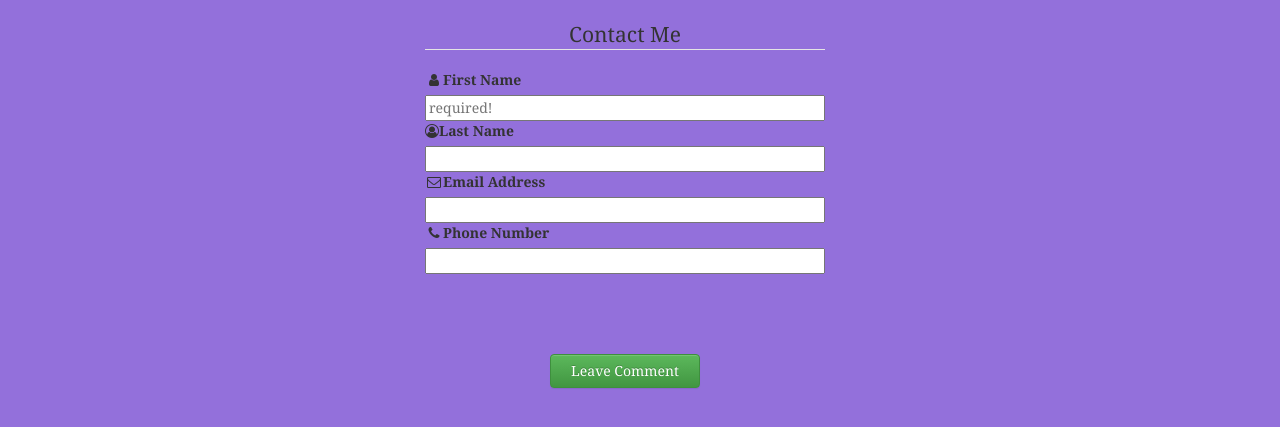
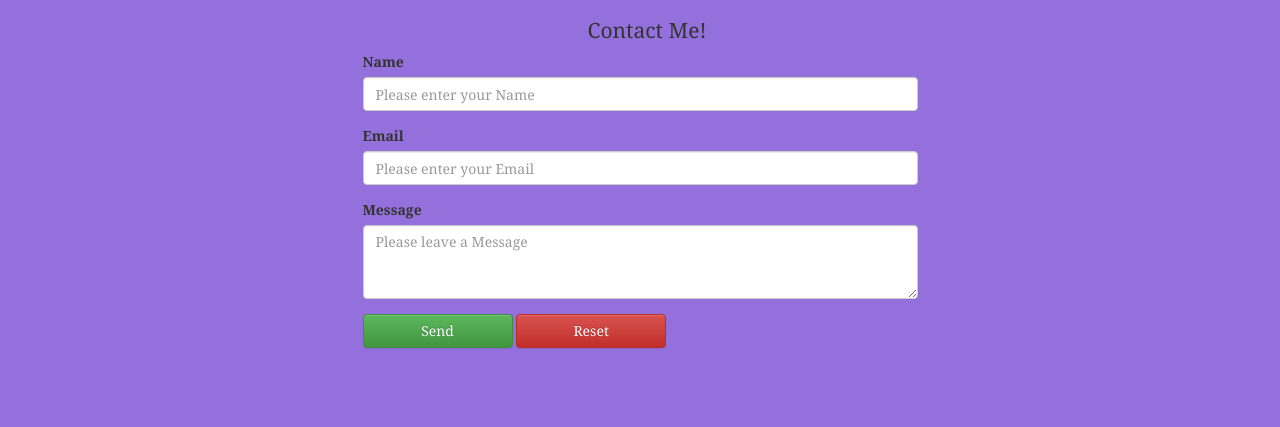
Before and after one commit to MikeRoe21/COMP1073-W2017-Assignment2-MikeRoe, a website: page Contact.html in a window 1280 px wide. Shown: the part 41-468 px from the top of the page. Drawn offline with Linux system fonts and the light colour scheme.

Commit message:
achieved form functionality

```diff
--- a/Contact.html
+++ b/Contact.html
@@ -1,9 +1,9 @@
-<!-- Contact.html by Mike Roe (200166222) on http://clientsidescriptingmikeroe.azurewebsites.net -->
+<!-- Contact.html by Mike Roe (200166222) on  -->
 <!DOCTYPE html>
 <html lang="en">
+
 <head>
     <meta charset="utf-8">
-    <meta name="viewport" content="width=device-width, initial-scale=1"
     <title>Contact</title>
     <!-- CSS stylesheets -->
     <link rel="stylesheet" href="./Scripts/lib/bootstrap/dist/css/bootstrap.min.css">
@@ -20,37 +20,43 @@
         <li><a href="index.html"><i class="fa fa-home fa-fw" aria-hidden="true"></i>Home</a></li>
         <li><a href="Projects.html"><i class="fa fa-files-o fa-fw" aria-hidden="true"></i>Projects by me</a></li>
         <!-- When clicking the logo, for some reason the URL omits the /Assets which leads to a broken page instead of displaying the logo.jpg -->
-    <li><a href="Logo.jpg" class="img"><img src="./Assets/Logo.jpg"></a></li>
+        <li>
+            <a href="Logo.jpg" class="img"><img src="./Assets/Logo.jpg"></a>
+        </li>
     </ul>
 
 
     <!-- Editing the contact form so that it will function for this assignment -->
 
+    <div class="container" id="contactform">
+        <div class="row">
+            <div class="col-md-offset-3 col-md-6">
+                <h1 id="FormHead">Contact Me!</h1>
 
-						<fieldset>
-							<legend>Contact Me</legend>
-							<div>
-								<label for="fname"><i class="fa fa-user fa-fw"></i>First Name </label>
-								<input type="text" id="fname" name="fname" placeholder="required!" required />
+                <form>
+                    <div class="form-group">
+                        <label for="Name">Name</label>
+                        <input type="text" class="form-control" id="Name" placeholder="Please enter your Name" required>
                     </div>
-                          <div>
-								<label for="lname"><i class="fa fa-user-circle-o" aria-hidden="true"></i>Last Name</label>
-								<input type="text" id="lname" name="lname"   />
+                    <div class="form-group">
+                        <label for="Email">Email</label>
+                        <input type="text" class="form-control" id="Email" placeholder="Please enter your Email" required>
                     </div>
-							<div>
-								<label for="EmailAddress"><i class="fa fa-envelope-o fa-fw"></i>Email Address</label>
-								<input type="text" id="EmailAddress" name="EmailAddress"  />
+                    <div class="form-group">
+                        <label for="Message">Message</label>
+                        <textarea class="form-control" rows="3" id="Message"  placeholder="Please leave a Message" required></textarea>
                     </div>
-							<div>
-								<label for="Phone number"><i class="fa fa-phone fa-fw"></i>Phone Number</label>
-								<input type="text" id="PhoneNumber" name="Phone Number"  />
-							</div>
-							</fieldset>
+
+                    <button type="submit" id="ButtonSubmit" class="btn btn-success">Send</button>
+                    <button type="reset" id="ButtonReset" class="btn btn-danger">Reset</button>
+                </form>
 
 
-                            <button type="button" class="btn btn-success">Leave Comment</button>
+            </div>
+        </div>
+    </div>
 
-                            </form>
+
 
 
 
@@ -59,4 +65,5 @@
     <script src="./Scripts/lib/bootstrap/dist/js/bootstrap.min.js"></script>
     <script src="./Scripts/app.js"></script>
 </body>
+
 </html>
--- a/Content/app.css
+++ b/Content/app.css
@@ -1,4 +1,4 @@
-/* app.css by Mike Roe (200166222) on http://clientsidescriptingmikeroe.azurewebsites.net */
+/* app.css by Mike Roe (200166222) on  */
 /* Rules for the three web pages: */
 
 body{
@@ -30,7 +30,6 @@ fieldset{
 
 button{
     border:none;
-    margin:40px 550px;
     vertical-align: auto;
     width: 150px;
 
--- a/Scripts/app.js
+++ b/Scripts/app.js
@@ -1,19 +1,64 @@
-/* app.js by Mike Roe (200166222) on http://clientsidescriptingmikeroe.azurewebsites.net */
+/* app.js by Mike Roe (200166222) on  */
 /* Using JavaScript to write the text on the main page */
 
+/* Properly using JavaScript to display text on my index.html */
 
-// Testing out IIFE
+"use strict";
+
+// IIFE - Immediately Involked Function Expression
 
 (function () {
 
 
+    console.log("App Started...");
+    console.info("Page Title: " + document.title);
+    switch (document.title) {
+        case "About Me":
 
-});
+            let Introduction = document.getElementById("Introduction");
+            let myContent = 'My name is Mike Roe. I am a first year student just trying to get my name out there.';
+            Introduction.textContent = myContent;
 
-var FirstParagraph = document.getElementById("FirstParagraph");
-var Intro = "My name is Mike Roe. I am a first year student just trying to get my name out there.";
-FirstParagraph.textContent = Intro;
+            let Description = document.getElementById("Description");
+            let PhotoInfo = 'My Graduating class from this past April. I am in the very back, second from the left with the long hair.';
+            Description.innerHTML = PhotoInfo;
 
-var SecondParagraph = document.getElementById("SecondParagraph");
-var Photo = "My Graduating class from last April. I am in the back, 2nd from the left with the long hair.";
-SecondParagraph.textContent = Photo;
+            break;
+
+        case "Projects":
+
+
+
+
+            break;
+
+        case "Contact":
+
+            let Name = document.getElementById("Name");
+            document.getElementById("Name").value;
+            let Email = document.getElementById("Email");
+            document.getElementById("Email").value;
+            let Message = document.getElementById("Message");
+            document.getElementById("Message").value;
+            let ButtonSubmit = document.getElementById("ButtonSubmit");
+
+            ButtonSubmit.addEventListener("click", function (event) {
+                event.preventDefault();
+
+                console.log(Name.value);
+                console.log(Email.value);
+                console.log(Message.value);
+
+
+            });
+
+            break;
+    }
+
+    /*let myVariable = 500; (was just playing around with printing to the console) */
+
+
+
+
+
+})();
```
Also changed, not shown: Projects.html (+24 -4 lines), Scripts/closedapp.js (added, +10 -0 lines), index.html (+4 -3 lines). Lines whose indentation alone changed are shown as unchanged.
